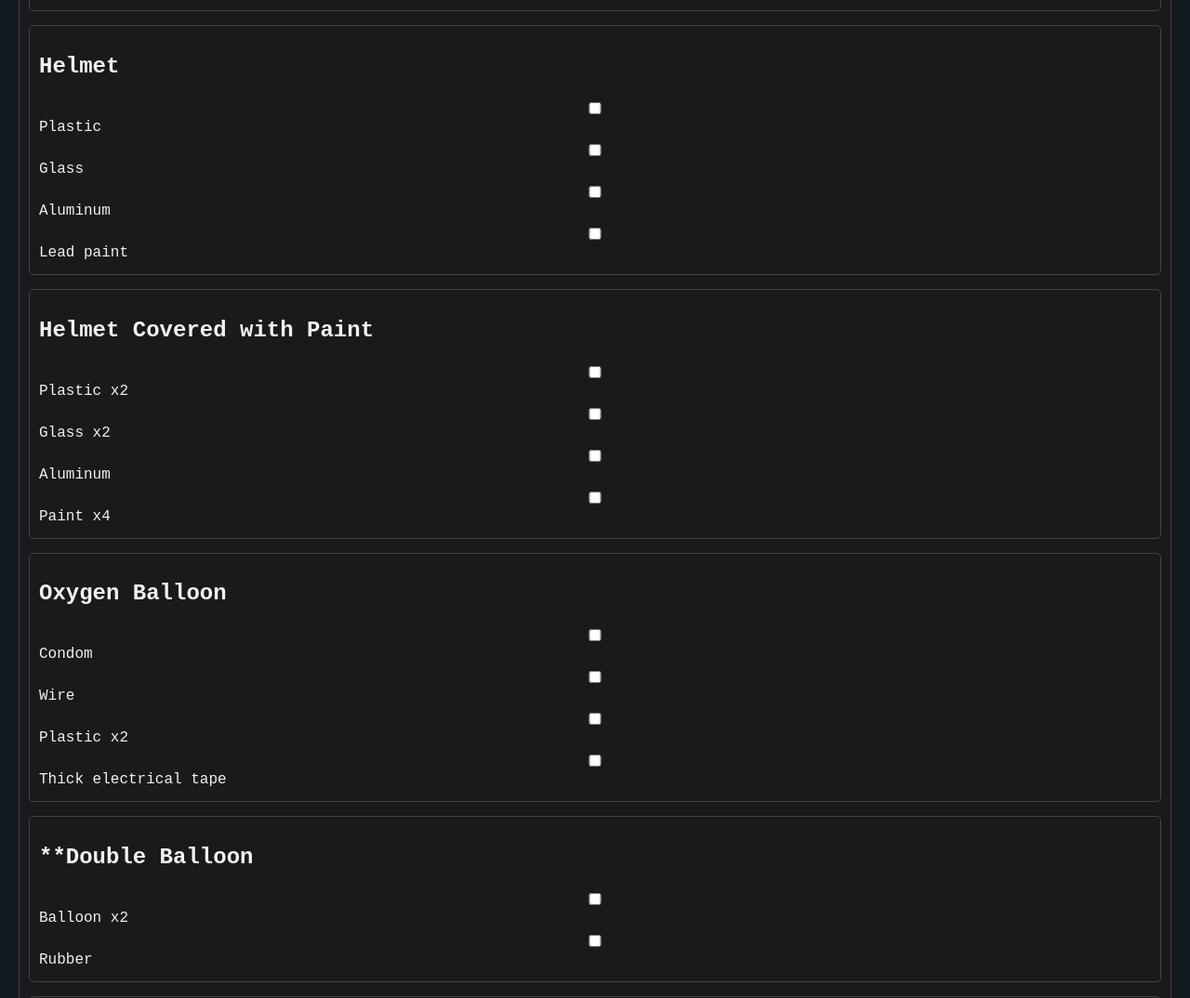
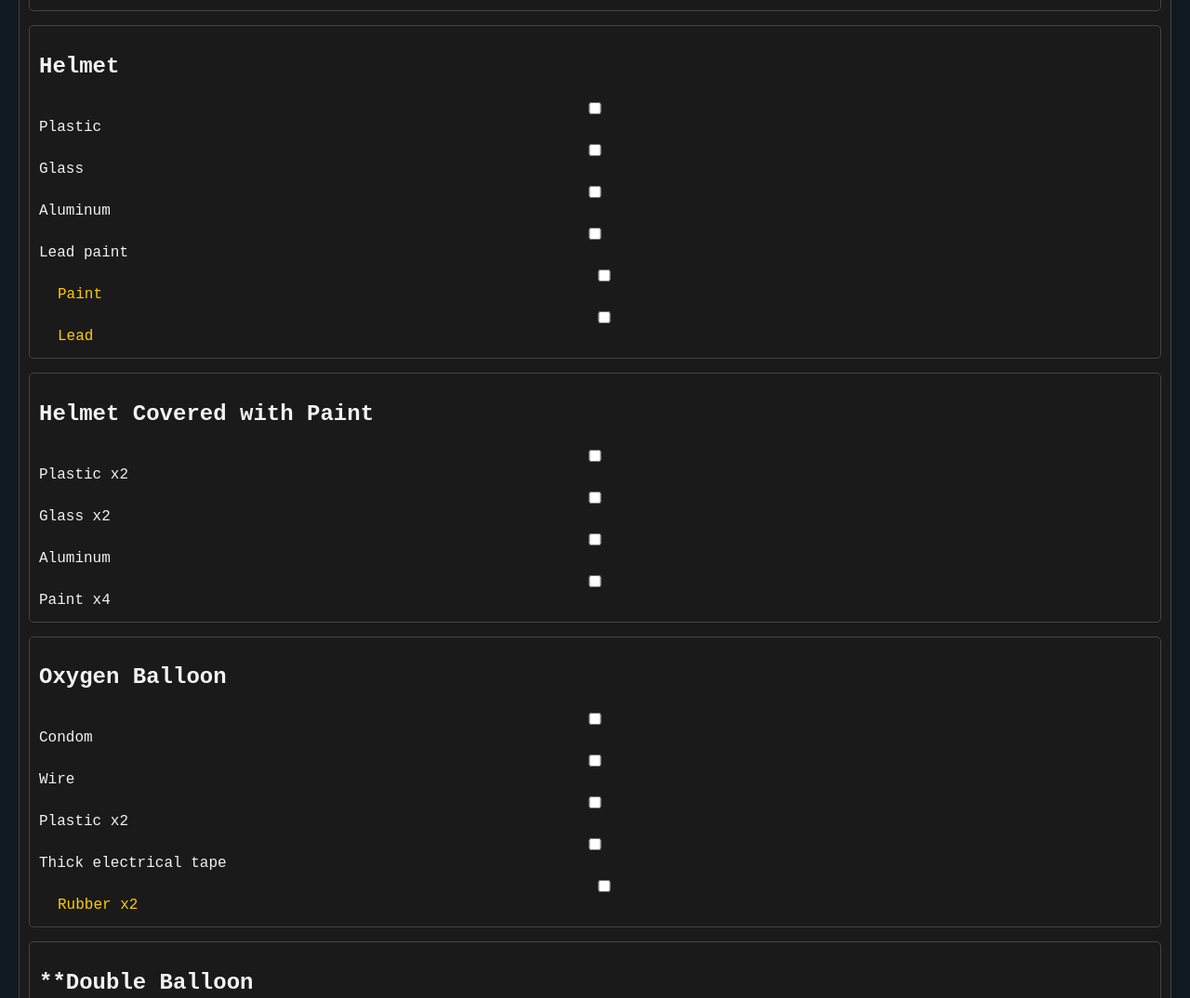
Before and after one commit to andrew-delisle/Breathedge-Crafting-Companion, a plain HTML site: page index.html in a window 1280 px wide. Shown: the part 1199-2273 px from the top of the page at 93% size. Drawn offline with Linux system fonts and the light colour scheme.

Commit message:
Update index.html
Added nested/expanded ingredient list.

```diff
--- a/index.html
+++ b/index.html
@@ -32,10 +32,6 @@
       margin: 4px 0;
     }
   </style>
-
-  <script data-goatcounter="https://andrew-delisle.goatcounter.com/count"
-        async src="//gc.zgo.at/count.js"></script>
-
 </head>
 <body><center>
 <style>
@@ -79,7 +75,7 @@
 ██████╔╝██████╔╝█████╗  ███████║   ██║   ███████║█████╗  ██║  ██║██║  ███╗█████╗
 ██╔══██╗██╔══██╗██╔══╝  ██╔══██║   ██║   ██╔══██║██╔══╝  ██║  ██║██║   ██║██╔══╝
 ██████╔╝██║  ██║███████╗██║  ██║   ██║   ██║  ██║███████╗██████╔╝╚██████╔╝███████╗
-╚═════╝ ╚═╝  ╚═╝╚══════╝╚═╝  ╚═╝   ╚═╝   ╚═╝  ╚══════╝╚═════╝  ╚═════╝ ╚══════╝
+╚═════╝ ╚═╝  ╚═╝╚══════╝╚═╝  ╚═╝   ╚═╝   ╚═╝  ╚═╝╚══════╝╚═════╝  ╚═════╝ ╚══════╝
   </pre>
 </div>
 
@@ -107,6 +103,8 @@
 <div id="recipeList" class="ingredients"></div>
 
 <script>
+// let selectedRecipes = new Set();
+
 const data = {
   // ===== FOOD =====
   "water": { name: "Bottle of Water", type: "Food", ingredients: ["Ice x2"] },
@@ -233,11 +231,14 @@ function renderList() {
       recipe.name.toLowerCase().includes(search)
     ) {
       try {
-        const ingredients = data[key].ingredients;
+        const expanded = expandIngredientsDisplay(key);
+        const expandedHtml = expanded.map(line => {
+          const color = getColorForLevel(line.level);
+          return `<div class="ingredient" style="color:${color}; padding-left:${line.level * 20}px">
+            <input type="checkbox"> <label>${line.text}</label></div>`;
+        }).join("");
 
-        const html = `<h2>${recipe.name}</h2>` + ingredients.map(item =>
-          `<div class="ingredient"><input type="checkbox"> <label>${item}</label></div>`
-        ).join("");
+        const html = `<h2>${recipe.name}</h2>${expandedHtml}`;
 
         const box = document.createElement("div");
         box.classList.add("ingredients");
@@ -250,6 +251,62 @@ function renderList() {
   }
 }
 
+
+
+function expandIngredientsDisplay(key, level = 0, visited = new Set()) {
+  if (!data[key] || visited.has(key)) return [];
+
+  visited.add(key);
+
+  let result = [];
+
+  data[key].ingredients.forEach(item => {
+    const match = item.match(/^(.+?)\s*x(\d+)$/i);
+    let name, qty;
+
+    if (match) {
+      name = match[1].trim();
+      qty = parseInt(match[2]);
+    } else {
+      name = item.trim();
+      qty = 1;
+    }
+
+    const subKey = getKeyByName(name);
+
+    result.push({ text: `${name}${qty > 1 ? ` x${qty}` : ''}`, level: level });
+
+    if (subKey) {
+      const subIngredients = expandIngredientsDisplay(subKey, level + 1, new Set(visited));
+      result = result.concat(subIngredients);
+    }
+  });
+
+  return result;
+}
+
+
+
+function getKeyByName(name) {
+  for (const key in data) {
+    if (data[key].name.toLowerCase() === name.toLowerCase()) {
+      return key;
+    }
+  }
+  return null;
+}
+
+
+function getColorForLevel(level) {
+  const colors = [
+    "#f2f2f2",  // base level (white-ish)
+    "#ffcc00",  // level 1
+    "#ffa500",  // level 2 (orange)
+    "#ff6666",  // level 3 (reddish)
+    "#66ccff"   // deeper levels (light blue fallback)
+  ];
+  return colors[level] || "#cccccc";
+}
 
 document.getElementById("searchBox").addEventListener("input", renderList);
 document.getElementById("typeFilter").addEventListener("change", renderList);
```
